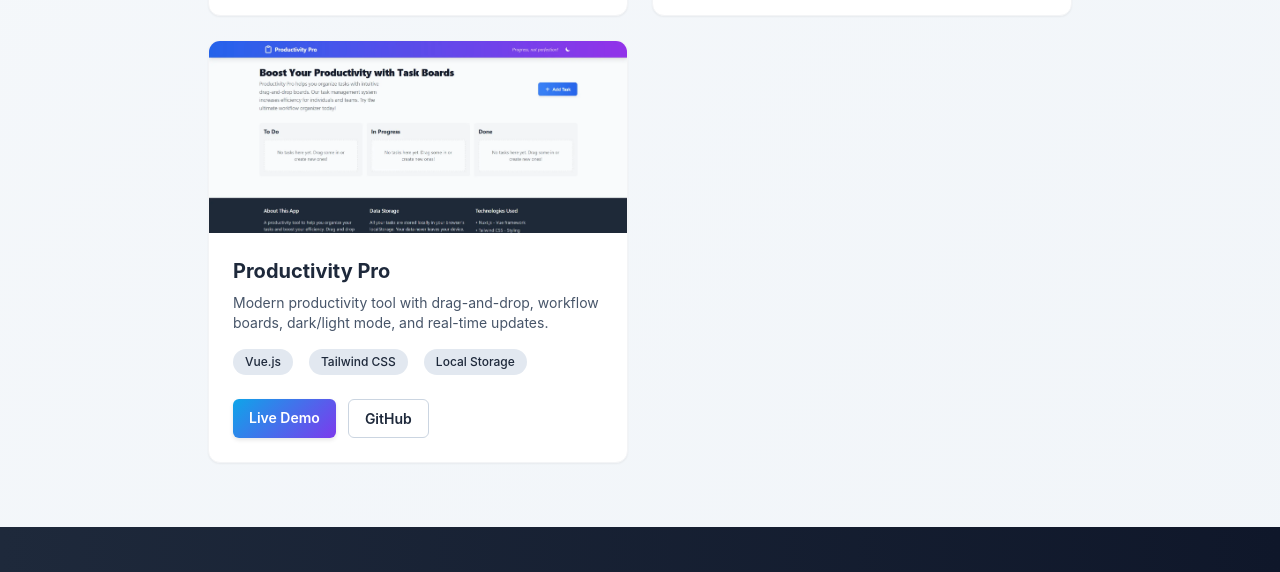
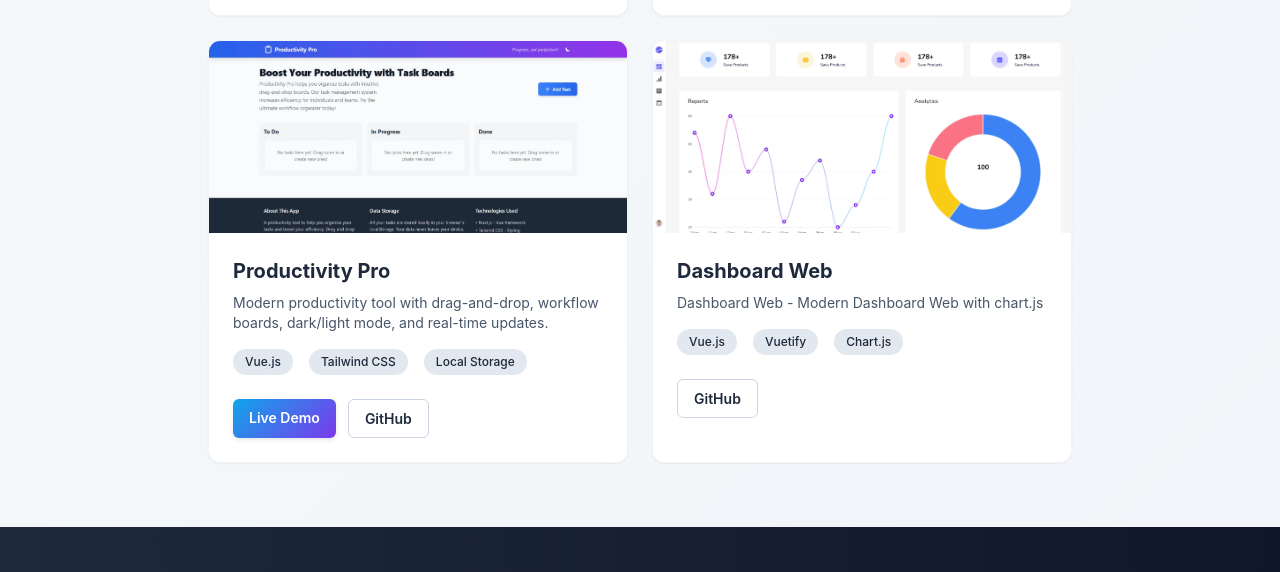
Before and after one commit to MoomenAzzam/CV, a plain HTML site: page index.html in a window 1280 px wide. Shown: the part 2512-3084 px from the top of the page. Drawn offline with nearby package versions, Linux system fonts and the light colour scheme.

Commit message:
add dashboard project

```diff
--- a/index.html
+++ b/index.html
@@ -628,6 +628,41 @@
               </div>
             </div>
           </div>
+          <!-- Project 4 -->
+          <div
+            class="bg-white rounded-xl shadow-sm overflow-hidden border border-gray-100 animated-card"
+          >
+            <div class="h-48 overflow-hidden">
+              <img
+                src="./assets/dashboard.webp"
+                alt="Dashboard Web - Modern Dashboard Web with chart.js"
+                loading="lazy"
+                class="w-full h-full object-cover animated-img"
+              />
+            </div>
+            <div class="p-6">
+              <h3 class="text-xl font-bold text-dark-800 mb-2">
+                Dashboard Web
+              </h3>
+              <p class="text-dark-600 mb-4 text-sm">
+                Dashboard Web - Modern Dashboard Web with chart.js
+              </p>
+              <div class="flex flex-wrap mb-4 gap-2">
+                <span class="tech-tag">Vue.js</span>
+                <span class="tech-tag">Vuetify</span>
+                <span class="tech-tag">Chart.js</span>
+              </div>
+              <div class="flex space-x-3">
+                <a
+                  href="https://github.com/MoomenAzzam/dashboard-web"
+                  target="_blank"
+                  class="ghost-btn"
+                >
+                  GitHub
+                </a>
+              </div>
+            </div>
+          </div>
         </div>
       </section>
     </main>
```
Also changed, not shown: assets/dashboard.webp (added).
